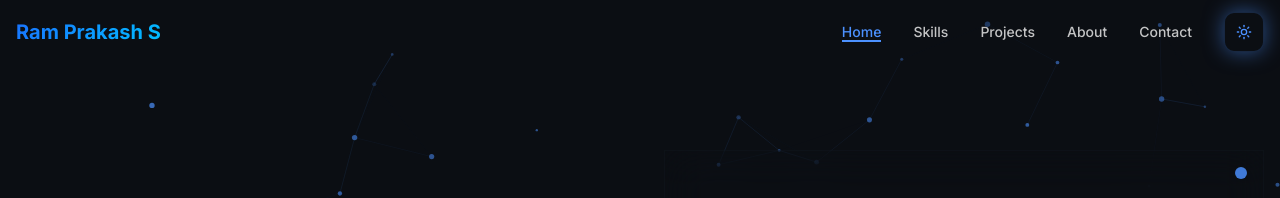
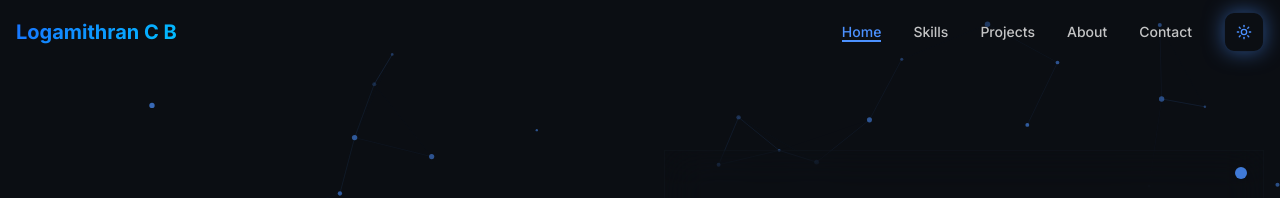
Before and after one commit to Logamithrancb/portfolionew, a React (Vite) app: page / in a window 1280 px wide. Shown: the top 198 px of the page. Built offline with nearby package versions, Linux system fonts and the light colour scheme.

Commit message:
second commit

```diff
--- a/src/components/Navigation.tsx
+++ b/src/components/Navigation.tsx
@@ -33,7 +33,7 @@ export const Navigation = () => {
         <div className="flex items-center justify-between h-16">
           {/* Logo */}
           <Link to="/" className="font-bold text-xl gradient-text hover:scale-105 transition-transform">
-            Ram Prakash S
+            Logamithran C B
           </Link>
 
           {/* Desktop Navigation */}
--- a/src/index.css
+++ b/src/index.css
@@ -2,7 +2,7 @@
 @tailwind components;
 @tailwind utilities;
 
-/* Ram Prakash S Portfolio Design System
+/* Logamithran C B Portfolio Design System
 Modern, interactive, tech-focused design with electric blue accents
 All colors MUST be HSL.
 */
```
